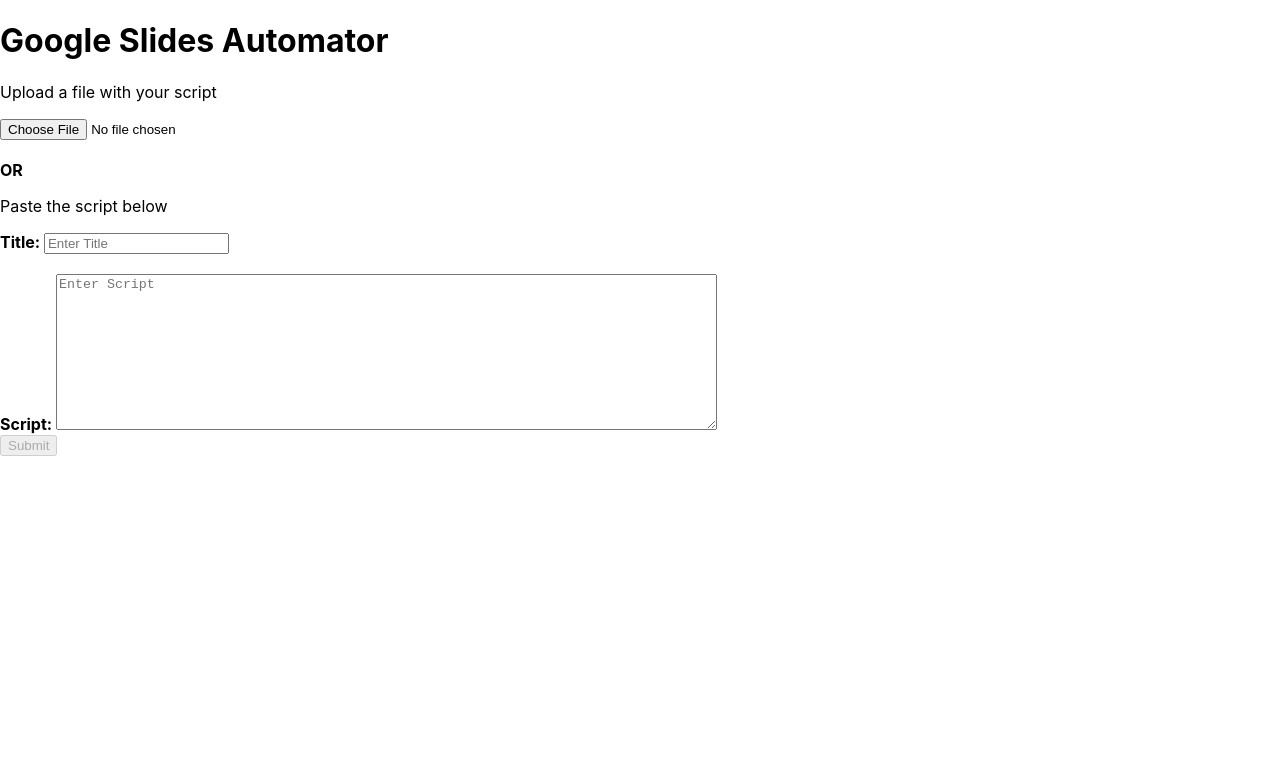
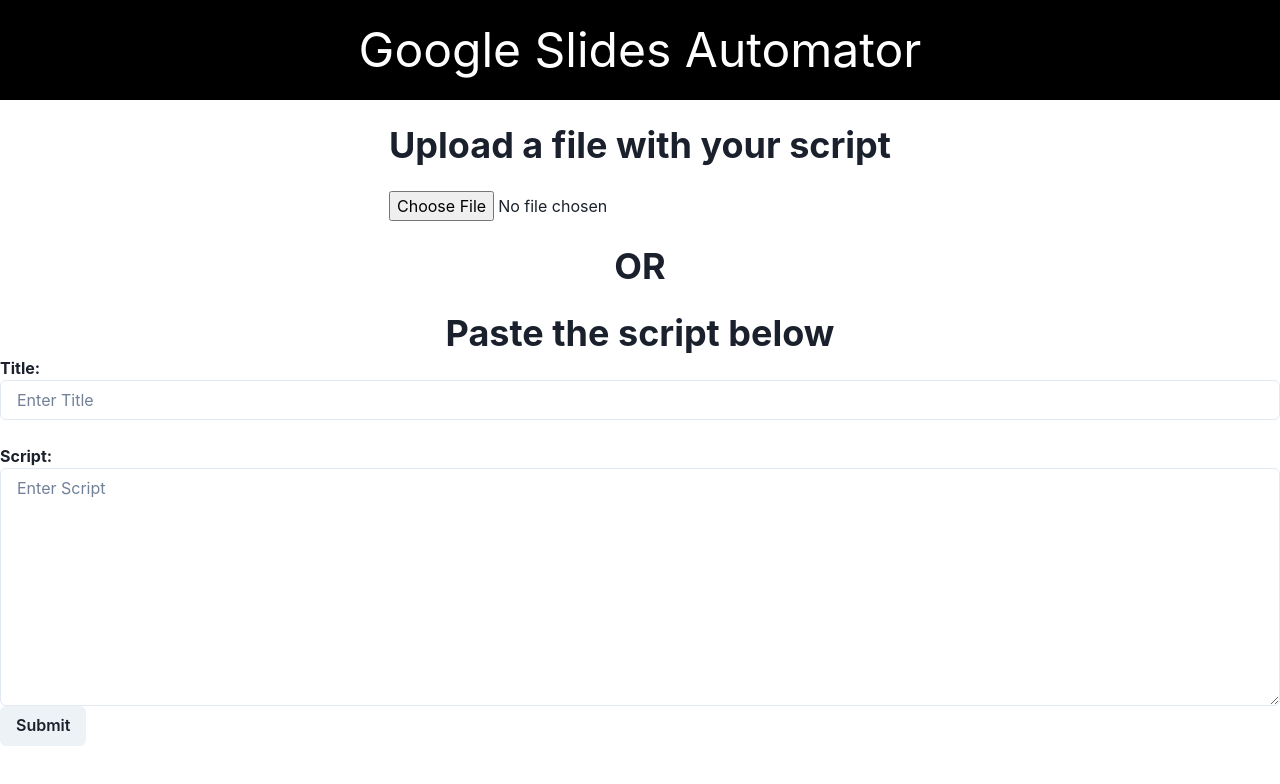
Before and after one commit to ola511/google-slides-app, a React (Create React App) app: page / in a window 1280 px wide. Shown: the top 784 px of the page. Built offline with nearby package versions, Linux system fonts and the light colour scheme.

Commit message:
added chakra to ui

```diff
--- a/package.json
+++ b/package.json
@@ -3,6 +3,9 @@
   "version": "0.1.0",
   "private": true,
   "dependencies": {
+    "@chakra-ui/react": "^2.5.2",
+    "@emotion/react": "^11.10.6",
+    "@emotion/styled": "^11.10.6",
     "@google-cloud/local-auth": "^2.1.1",
     "@testing-library/jest-dom": "^5.16.5",
     "@testing-library/react": "^13.4.0",
@@ -10,6 +13,7 @@
     "body-parser": "^1.20.2",
     "cors": "^2.8.5",
     "express": "^4.18.2",
+    "framer-motion": "^10.6.1",
     "gapi-script": "^1.2.0",
     "googleapis": "^105.0.0",
     "openai": "^3.2.1",
--- a/src/App.js
+++ b/src/App.js
@@ -1,5 +1,6 @@
 import React, { useState } from "react";
 import FileUpload from "./FileUpload";
+import { Button, Input, Textarea, Center, Text, Heading, useToast } from '@chakra-ui/react'
 //import GoogleSlidesPres from "./GoogleSlidesPres";
 
 function App() {
@@ -98,26 +99,29 @@
 
   }
 
-
+const toast = useToast();
 
   return (
     <div>
-      <h1>Google Slides Automator</h1>
+      <Center bg='black' h='100px' color='white'><Text fontSize='5xl'>Google Slides Automator</Text></Center><br />
+      <Center>
       <FileUpload onFileUploaded={handleFileUploaded} />
-      {/*<GoogleSlidesPres />  */}
+      </Center>
       <br />
-      <strong>OR</strong>
-      <p>Paste the script below</p>
+      <Center><Heading>OR</Heading></Center><br />
+      <Center>
+      <Heading>Paste the script below</Heading><br />
+      </Center>
       <form onSubmit={handleSubmit}>
         <strong>Title: </strong>
-        <input
+        <Input
         type="text"
         placeholder="Enter Title"
         onChange={handleChangeTitle}
         value={title}>
-        </input><br /><br/>
+        </Input><br /><br/>
         <strong>Script: </strong>
-        <textarea
+        <Textarea
           type="text"
           placeholder="Enter Script"
           cols={80}
@@ -125,9 +129,18 @@
           onChange={handleChange}
           onPaste={handlePaste}
           value={input} /><br />
-        <button type="submit" disabled={input === ""} >Submit</button>
+        <Button type="submit" disabled={input === ""} >Submit</Button>
       </form>
-      { (presId !== "") ? <a href={url}>Your presentation has been generated!</a> : null}
+      <Center>
+
+      { (presId !== "") ? toast({
+          title: 'Hooray!!!',
+          description: "Presentation has been created!",
+          status: 'success',
+          duration: 5000,
+          isClosable: true,
+        }) : null}
+      </Center>
     </div>
 
   );
--- a/src/FileUpload.js
+++ b/src/FileUpload.js
@@ -1,4 +1,5 @@
 import React from "react";
+import { Heading } from '@chakra-ui/react'
 
 function FileUpload({ onFileUploaded }) {
   function handleFileChange(event) {
@@ -13,7 +14,7 @@
 
   return (
     <div>
-      <p>Upload a file with your script</p>
+      <Heading>Upload a file with your script</Heading><br />
       <input type="file" onChange={handleFileChange} />
     </div>
   );
--- a/src/index.js
+++ b/src/index.js
@@ -3,12 +3,13 @@
 import './index.css';
 import App from './App';
 import reportWebVitals from './reportWebVitals';
+import { ChakraProvider } from '@chakra-ui/react'
 
 const root = ReactDOM.createRoot(document.getElementById('root'));
 root.render(
-  <React.StrictMode>
+  <ChakraProvider>
     <App />
-  </React.StrictMode>
+  </ChakraProvider>
 );
 
 // If you want to start measuring performance in your app, pass a function
```
Also changed, not shown: 1 other file (tests, documents, lock files or other folders).
